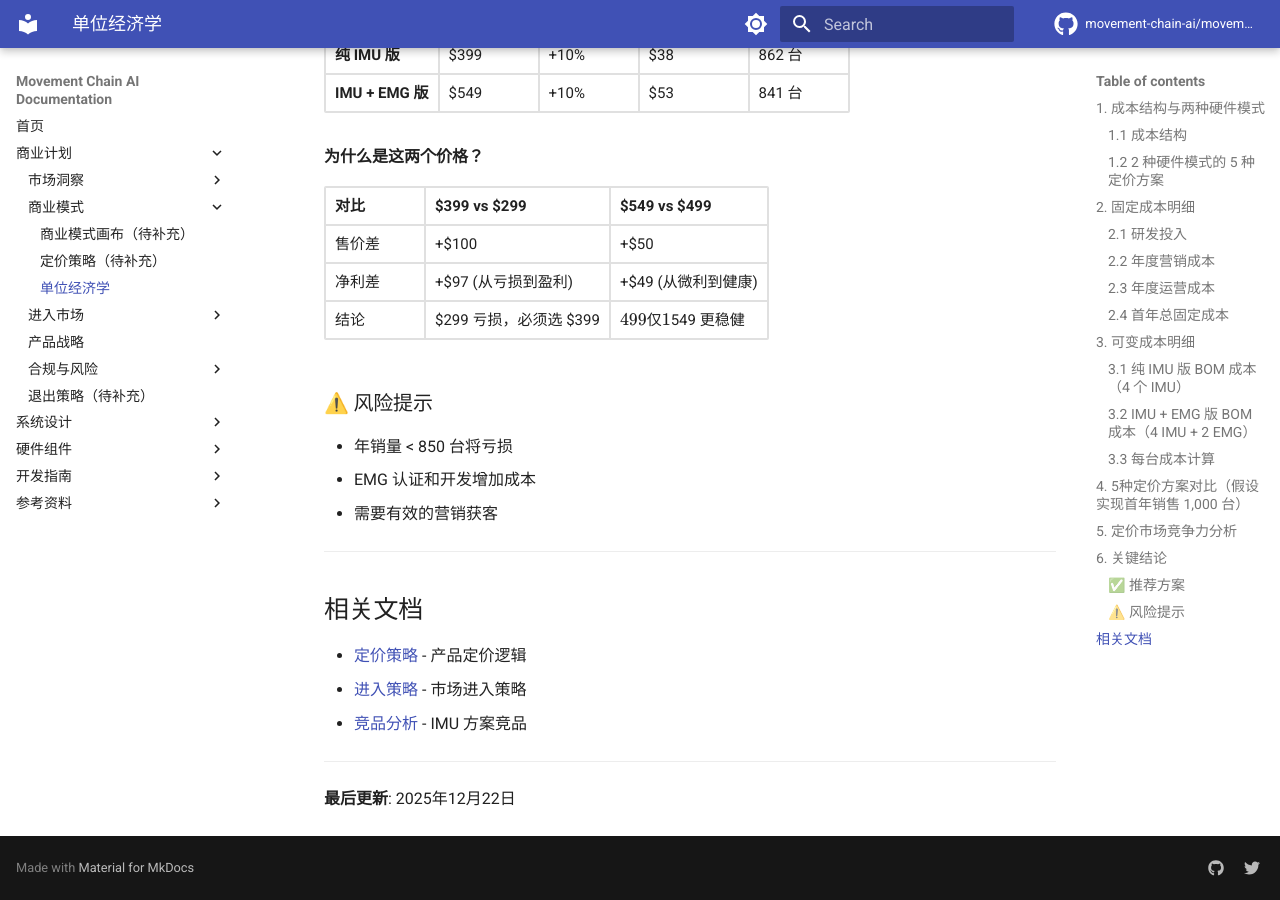
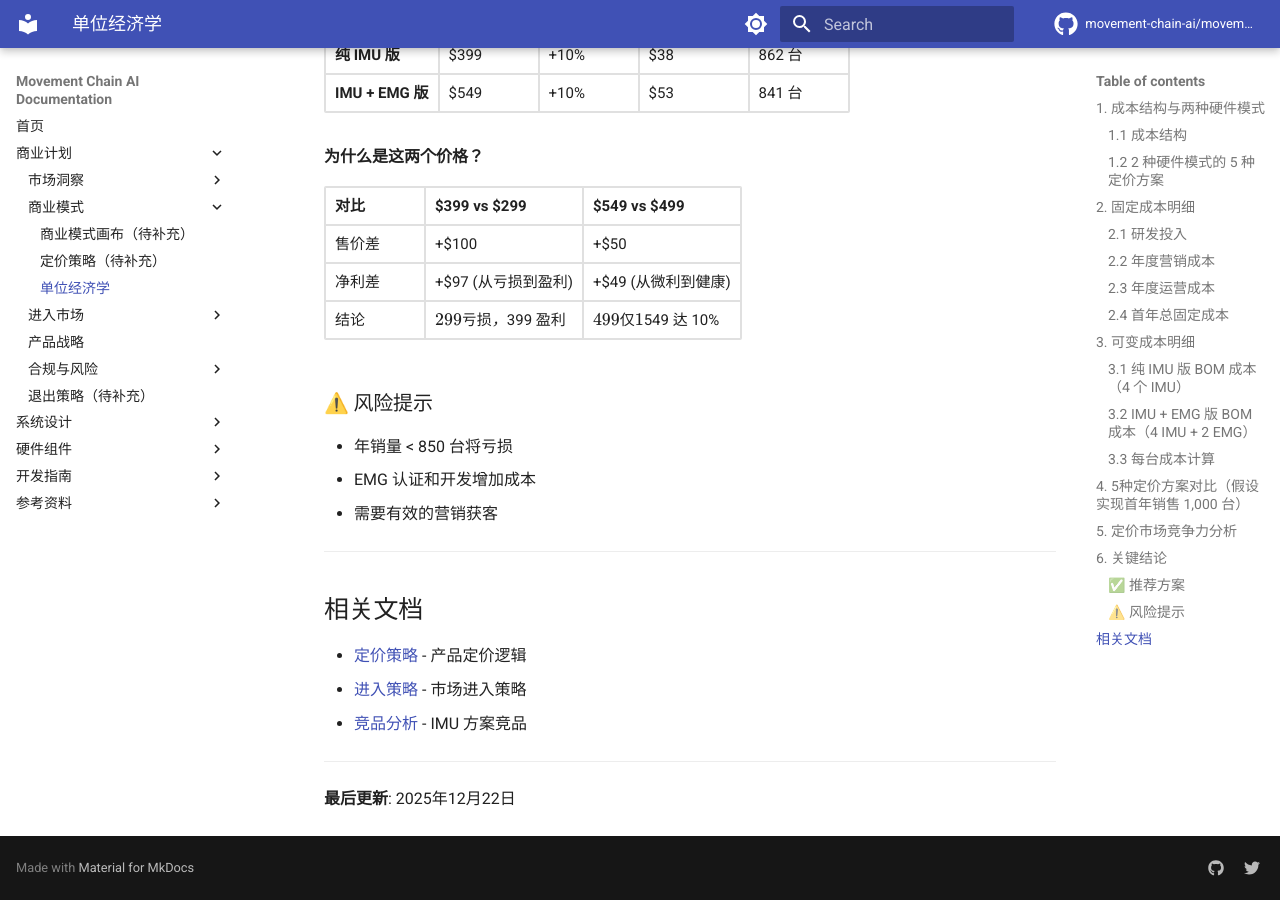
Before and after one commit to movement-chain-ai/movement-chain-docs, an MkDocs documentation site: the page built from docs/zh/business-plan/business-model/unit-economics.md, in a window 1280 px wide and 900 px high, scrolled down 7082 px. Built offline with MkDocs 1.6.1 and Material for MkDocs 9.7.7, drawn with Linux system fonts in a browser that asks for light colours; comment, search, counter and statistics services are not loaded; the version menu is left out.

Commit message:
fix: 优化定价对比表格措辞
🤖 Generated with [Claude Code](https://claude.com/claude-code)

Co-Authored-By: Claude Opus 4.5 <noreply@anthropic.com>

```diff
--- a/docs/zh/business-plan/business-model/unit-economics.md
+++ b/docs/zh/business-plan/business-model/unit-economics.md
@@ -240,7 +240,7 @@
 |------|--------------|--------------|
 | 售价差 | +$100 | +$50 |
 | 净利差 | +$97 (从亏损到盈利) | +$49 (从微利到健康) |
-| 结论 | $299 亏损，必须选 $399 | $499 仅 1% 净利，$549 更稳健 |
+| 结论 | $299 亏损，$399 盈利 | $499 仅 1% 净利，$549 达 10% |
 
 ### ⚠️ 风险提示
 
```
